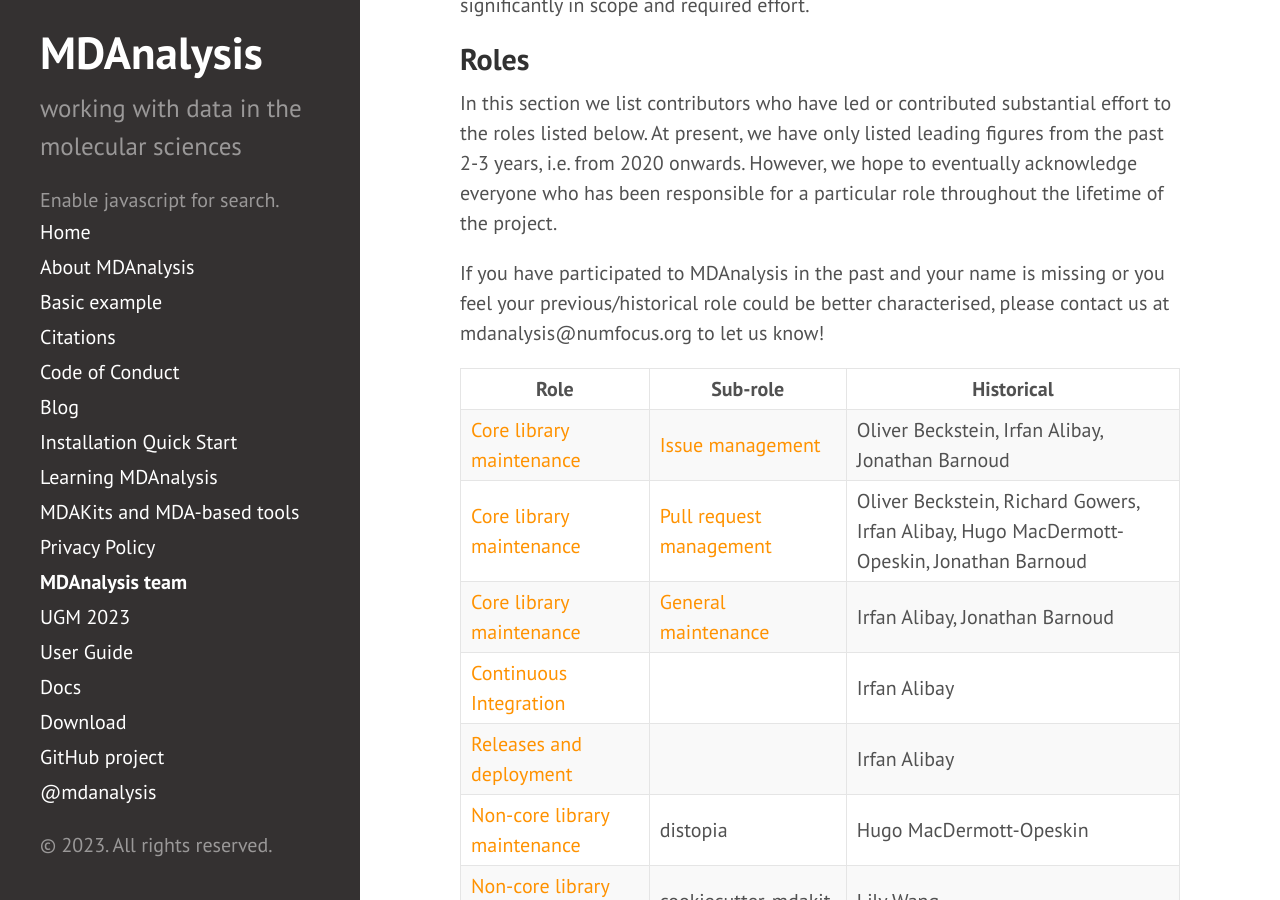
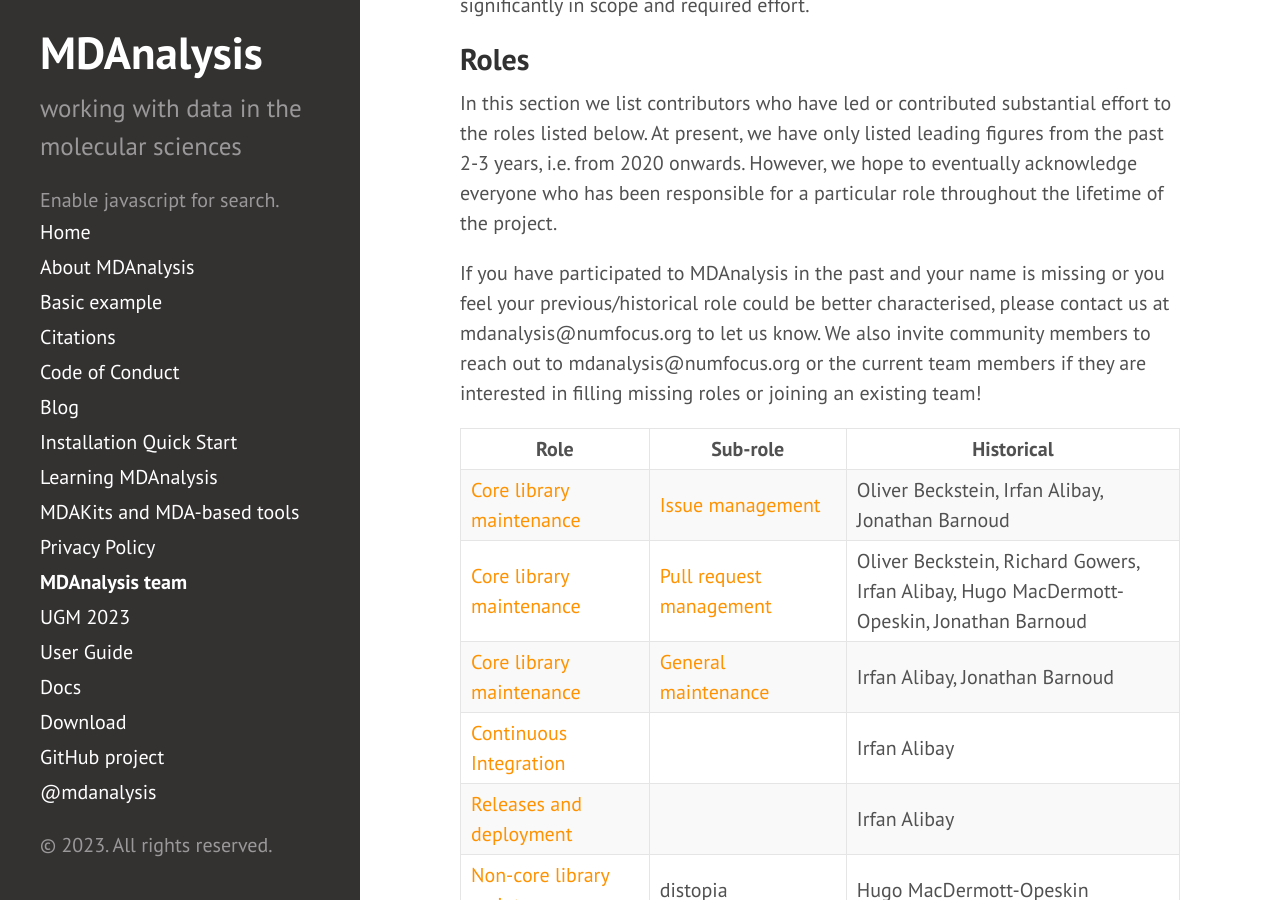
Before and after one commit to MDAnalysis/MDAnalysis.github.io, a Jekyll site: the page built from pages/team.md, in a window 1280 px wide and 900 px high, scrolled down 330 px. Built offline with Jekyll 4.4.1, drawn with Linux system fonts in a browser that asks for light colours; comment, search, counter and statistics services are not loaded.

Commit message:
Update pages/team.md
Co-authored-by: Jenna M Swarthout Goddard <38287809+jennaswa@users.noreply.github.com>

```diff
--- a/pages/team.md
+++ b/pages/team.md
@@ -13,7 +13,7 @@ However, we hope to eventually acknowledge everyone who has been responsible for
 the lifetime of the project.
 
 If you have participated to MDAnalysis in the past and your name is missing or you feel your previous/historical role could be better characterised,
-please contact us at mdanalysis@numfocus.org to let us know!
+please contact us at mdanalysis@numfocus.org to let us know. We also invite community members to reach out to mdanalysis@numfocus.org or the current team members if they are interested in filling missing roles or joining an existing team!
 
 | Role                         | Sub-role                       | Historical                                                              |
 |------------------------------|--------------------------------|-------------------------------------------------------------------------|
```
